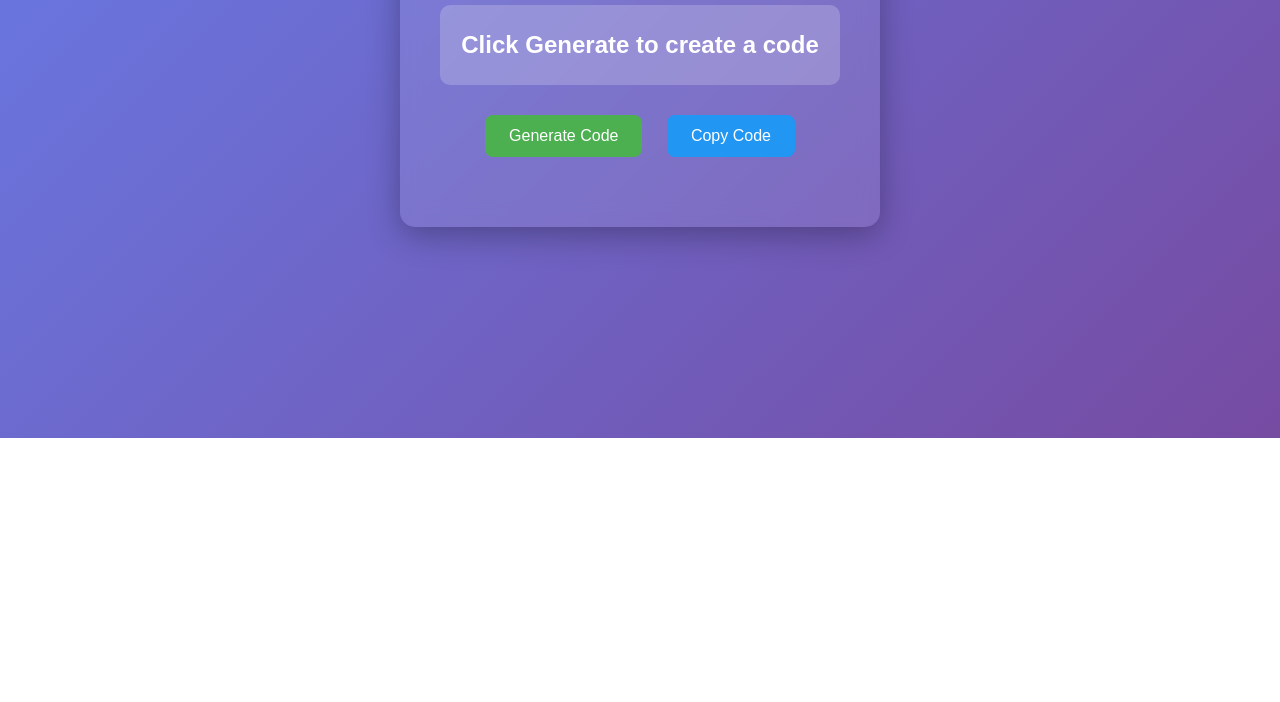
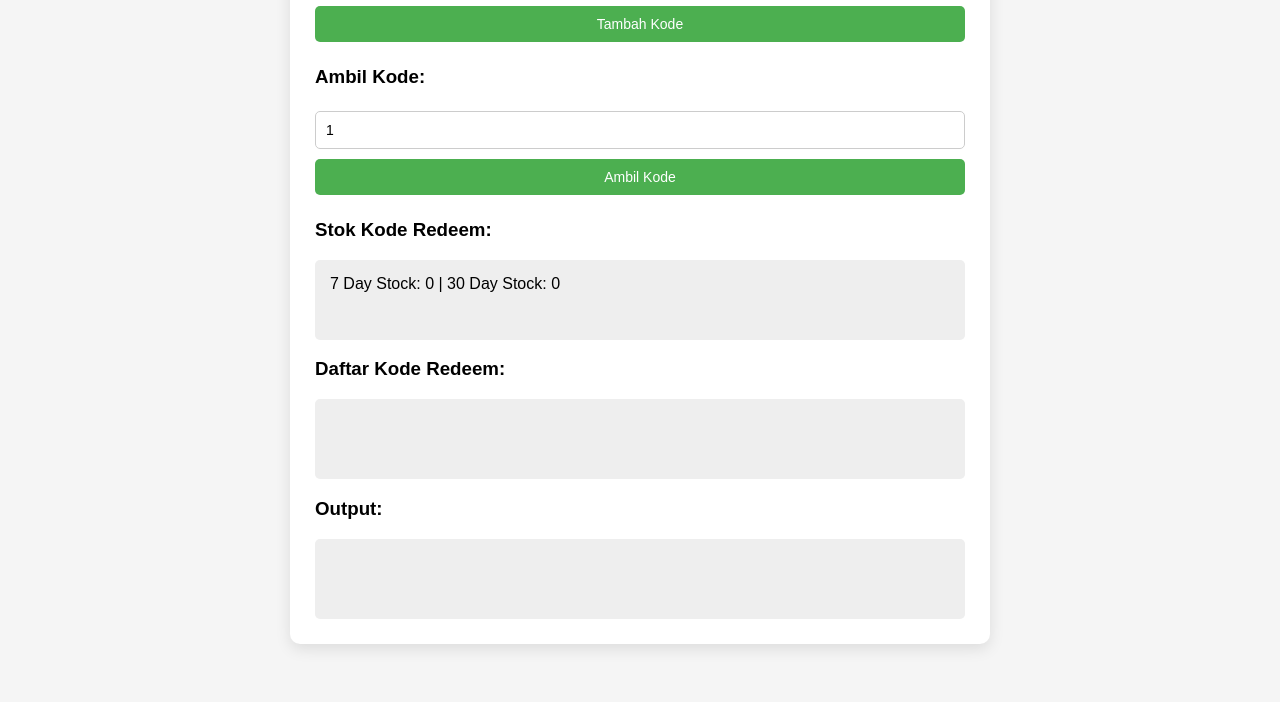
Before and after one commit to givanitian/execute, a plain HTML site: page index.html in a window 1280 px wide. Shown: the part 362-1064 px from the top of the page. Before the commit the page ends 800 px from the top, so only its background shows below. Drawn offline with Linux system fonts and the light colour scheme.

Commit message:
Update index.html

```diff
--- a/index.html
+++ b/index.html
@@ -1,132 +1,143 @@
 <!DOCTYPE html>
-<html lang="en">
+<html lang="id">
 <head>
 <meta charset="UTF-8">
 <meta name="viewport" content="width=device-width, initial-scale=1.0">
-    <title>Redeem Code Redfinger Generator</title>
+<title>Kode Redeem Manager</title>
 <style>
-        body {
-            font-family: 'Arial', sans-serif;
-            background: linear-gradient(135deg, #667eea 0%, #764ba2 100%);
-            color: #fff;
-            margin: 0;
-            padding: 0;
-            display: flex;
-            justify-content: center;
-            align-items: center;
-            height: 100vh;
-            text-align: center;
-        }
-        .container {
-            background: rgba(255, 255, 255, 0.1);
-            backdrop-filter: blur(10px);
-            border-radius: 15px;
-            padding: 40px;
-            box-shadow: 0 8px 32px rgba(0, 0, 0, 0.3);
-            max-width: 400px;
-            width: 100%;
-        }
-        h1 {
-            margin-bottom: 20px;
-            font-size: 2em;
-        }
-        .code-display {
-            font-size: 1.5em;
-            font-weight: bold;
-            background: rgba(255, 255, 255, 0.2);
-            padding: 15px;
-            border-radius: 10px;
-            margin: 20px 0;
-            word-break: break-all;
-            min-height: 50px;
-            display: flex;
-            justify-content: center;
-            align-items: center;
-        }
-        button {
-            background: #4CAF50;
-            color: white;
-            border: none;
-            padding: 12px 24px;
-            font-size: 1em;
-            border-radius: 8px;
-            cursor: pointer;
-            margin: 10px;
-            transition: background 0.3s;
-        }
-        button:hover {
-            background: #45a049;
-        }
-        .copy-btn {
-            background: #2196F3;
-        }
-        .copy-btn:hover {
-            background: #0b7dda;
-        }
-        .notification {
-            margin-top: 20px;
-            font-size: 0.9em;
-            opacity: 0;
-            transition: opacity 0.3s;
-        }
-        .notification.show {
-            opacity: 1;
-        }
+body { font-family: Arial; background: #f5f5f5; display: flex; justify-content: center; padding: 50px 20px;}
+.container { background: #fff; padding: 25px; border-radius: 10px; width: 100%; max-width: 650px; box-shadow: 0 5px 15px rgba(0,0,0,0.1);}
+select, textarea, input, button { padding: 10px; width: 100%; margin: 5px 0; border-radius: 5px; border: 1px solid #ccc; box-sizing: border-box; font-size: 14px;}
+textarea { height: 100px; resize: vertical;}
+button { cursor: pointer; background: #4CAF50; color: white; border: none;}
+button:hover { background: #45a049;}
+#stock, #codeList, #output { margin-top: 15px; padding: 15px; background: #eee; border-radius: 5px; white-space: pre-line; min-height: 50px;}
+.codeItem { padding: 8px; background: #d9f9d9; margin-bottom: 5px; border-radius: 5px;}
 </style>
 </head>
 <body>
 <div class="container">
-        <h1>Redeem Code Redfinger Generator</h1>
-        <div class="code-display" id="codeDisplay">Click Generate to create a code</div>
-        <button onclick="generateCode()">Generate Code</button>
-        <button class="copy-btn" onclick="copyCode()">Copy Code</button>
-        <div class="notification" id="notification"></div>
+<h2>Kode Redeem Manager</h2>
+<select id="typeSelect">
+<option value="7D">7 Day</option>
+<option value="30D">30 Day</option>
+</select>
+<textarea id="codeInput" placeholder="Masukkan kode redeem, satu kode per baris"></textarea>
+<input type="number" id="quantityInput" placeholder="Quantity saat tambah kode" value="1" min="1">
+<button onclick="addCode()">Tambah Kode</button>
+
+<h3>Ambil Kode:</h3>
+<input type="number" id="redeemQty" placeholder="Berapa kode yang ingin diambil?" value="1" min="1">
+<button onclick="redeemMultiple()">Ambil Kode</button>
+
+<h3>Stok Kode Redeem:</h3>
+<div id="stock"></div>
+
+<h3>Daftar Kode Redeem:</h3>
+<div id="codeList"></div>
+
+<h3>Output:</h3>
+<div id="output"></div>
 </div>
 
 <script>
-        function generateCode() {
-            const chars = 'ABCDEFGHIJKLMNOPQRSTUVWXYZ0123456789';
-            let code = '';
-            for (let i = 0; i < 4; i++) {
-                code += chars.charAt(Math.floor(Math.random() * chars.length));
-            }
-            code += '-';
-            for (let i = 0; i < 4; i++) {
-                code += chars.charAt(Math.floor(Math.random() * chars.length));
-            }
-            code += '-';
-            for (let i = 0; i < 4; i++) {
-                code += chars.charAt(Math.floor(Math.random() * chars.length));
-            }
-            document.getElementById('codeDisplay').textContent = code;
-            hideNotification();
+let codes = JSON.parse(localStorage.getItem('codes')) || [];
+const stockDiv = document.getElementById('stock');
+const codeListDiv = document.getElementById('codeList');
+const outputDiv = document.getElementById('output');
+
+function updateStock() {
+    let stock7D = codes.filter(c => c.type === '7D').reduce((acc, c) => acc + c.quantity, 0);
+    let stock30D = codes.filter(c => c.type === '30D').reduce((acc, c) => acc + c.quantity, 0);
+    stockDiv.textContent = `7 Day Stock: ${stock7D} | 30 Day Stock: ${stock30D}`;
 }
 
-        function copyCode() {
-            const code = document.getElementById('codeDisplay').textContent;
-            if (code === 'Click Generate to create a code') {
-                showNotification('No code to copy! Generate one first.');
-                return;
-            }
-            navigator.clipboard.writeText(code).then(() => {
-                showNotification('Code copied to clipboard!');
-            }).catch(err => {
-                showNotification('Failed to copy code.');
+function displayCodes() {
+    updateStock();
+    codeListDiv.innerHTML = '';
+    codes.forEach(item => {
+        const div = document.createElement('div');
+        div.className = 'codeItem';
+        div.textContent = `${item.type}: ${item.code} (Quantity: ${item.quantity})`;
+        codeListDiv.appendChild(div);
     });
 }
 
-        function showNotification(message) {
-            const notification = document.getElementById('notification');
-            notification.textContent = message;
-            notification.classList.add('show');
-            setTimeout(() => {
-                notification.classList.remove('show');
-            }, 3000);
+function addCode() {
+    const type = document.getElementById('typeSelect').value;
+    const input = document.getElementById('codeInput').value.trim();
+    const quantity = parseInt(document.getElementById('quantityInput').value) || 1;
+    if(input){
+        const lines = input.split(/\r?\n/);
+        lines.forEach(line => {
+            const code = line.trim();
+            if(code){
+                const existing = codes.find(c => c.code === code && c.type === type);
+                if(existing){
+                    existing.quantity += quantity;
+                } else {
+                    codes.push({type: type, code: code, quantity: quantity});
+                }
+            }
+        });
+        localStorage.setItem('codes', JSON.stringify(codes));
+        document.getElementById('codeInput').value = '';
+        document.getElementById('quantityInput').value = '1';
+        displayCodes();
+    }
 }
 
-        function hideNotification() {
-            document.getElementById('notification').classList.remove('show');
+function redeemMultiple(){
+    let takeQty = parseInt(document.getElementById('redeemQty').value) || 1;
+    let flatCodes = [];
+    codes.forEach(c => { for(let i=0;i<c.quantity;i++){ flatCodes.push({...c}); }});
+    if(takeQty > flatCodes.length){
+        alert(`Jumlah yang diminta lebih besar dari stok! Stok tersedia: ${flatCodes.length}`);
+        return;
     }
+
+    let takenCodes = flatCodes.slice(0, takeQty);
+    let firstType = takenCodes[0].type;
+    let unitPrice = firstType === '7D' ? 21000 : 61000;
+    let totalPrice = (unitPrice * takeQty).toLocaleString('id');
+    let duration = firstType === '7D' ? '7 days 🚀' : '30 days 🚀';
+
+    let codeLines = takenCodes.map(c=>c.code).join('\n      ');
+
+    outputDiv.textContent = `🎁 Your Order Has Been Processed!
+Product: VIP - Redeem Code ${firstType} (Redfinger)
+Quantity: ${takeQty}x
+Total Price: Rp ${totalPrice}
+
+🎟️ Redeem Code:
+👉 ${codeLines}
+
+How to Redeem:
+1️⃣ Open the Redfinger app
+2️⃣ Log in to your account
+3️⃣ Go to Profile → Prepaid Redemption Code
+4️⃣ Enter the code above
+5️⃣ VIP akan diaktifkan otomatis selama ${duration}
+
+⚠️ Each code can only be used for one account
+💬 No refund unless it’s our mistake.
+
+✨ Thank you for ordering from Arriab Store!`;
+
+    // Kurangi kode yang diambil dari list
+    takenCodes.forEach(tc=>{
+        let idx = codes.findIndex(c=>c.code===tc.code && c.type===tc.type);
+        if(idx>=0){
+            codes[idx].quantity -=1;
+            if(codes[idx].quantity<=0){ codes.splice(idx,1); }
+        }
+    });
+
+    localStorage.setItem('codes', JSON.stringify(codes));
+    displayCodes();
+}
+
+displayCodes();
 </script>
 </body>
   </html>
```
Lines whose indentation alone changed are shown as unchanged.
